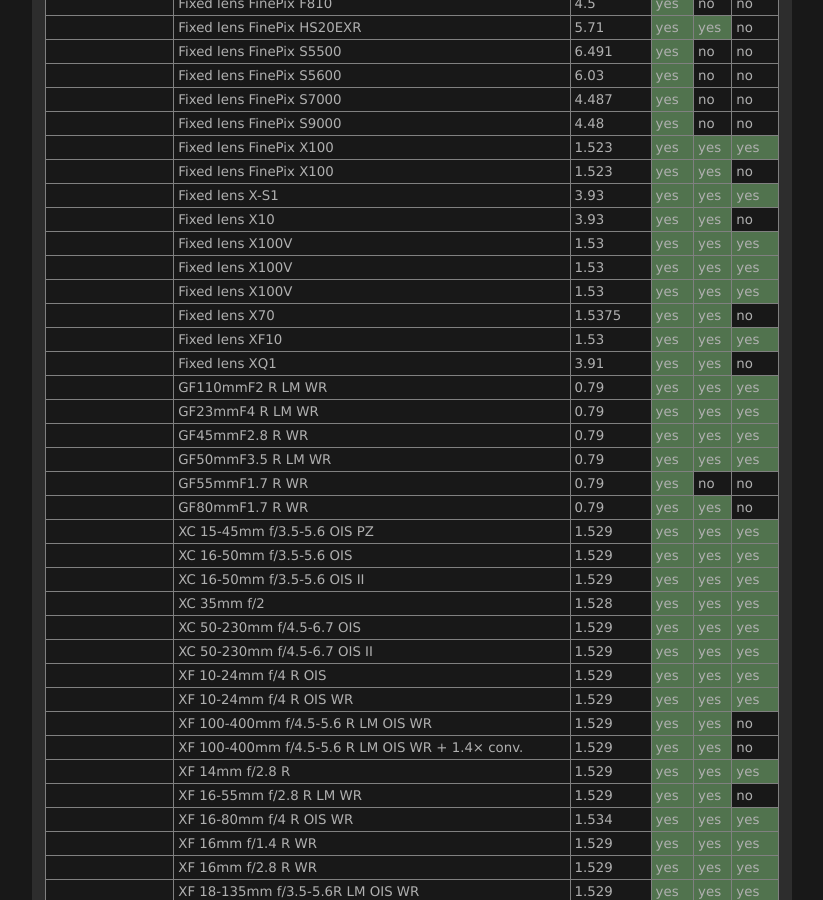
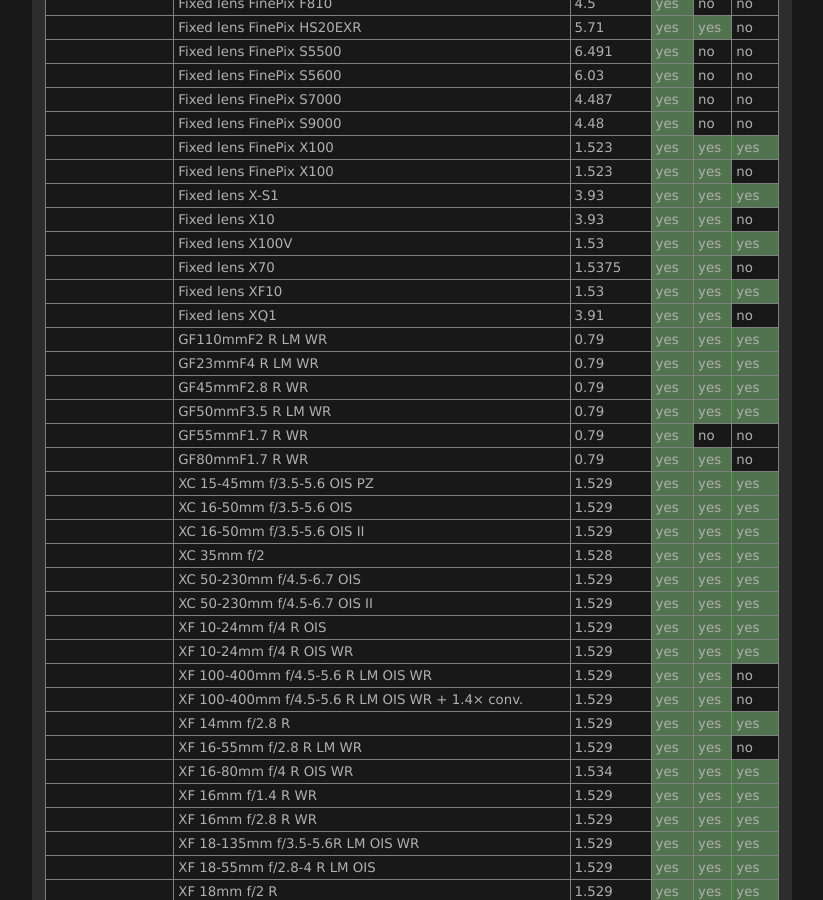
Before and after one commit to lensfun/lensfun.github.io, a Jekyll site: the page built from _posts/lenslist/2999-12-31-Lenslist-master.md, in a window 1280 px wide and 900 px high, scrolled down 7698 px. Shown: the whole window, without its empty margins (284-1107 px from the left). Built offline with Jekyll 4.4.1, drawn with Linux system fonts in a browser that asks for light colours.

Commit message:
Update master lens list from GitHub Actions

```diff
--- a/_posts/lenslist/2999-12-31-Lenslist-master.md
+++ b/_posts/lenslist/2999-12-31-Lenslist-master.md
@@ -318,8 +318,6 @@ This list was generated on 2024-09-30 from current Lensfun sources. Your Lensfun
 <tr class="lenslist-bg2"><td></td><td>Fixed lens FinePix X100</td><td>1.523</td><td class="lenslist-highlight lenslist-check">yes</td><td class="lenslist-highlight lenslist-check">yes</td><td class="lenslist-check">no</td></tr>
 <tr class="lenslist-bg2"><td></td><td>Fixed lens X-S1</td><td>3.93</td><td class="lenslist-highlight lenslist-check">yes</td><td class="lenslist-highlight lenslist-check">yes</td><td class="lenslist-highlight lenslist-check">yes</td></tr>
 <tr class="lenslist-bg2"><td></td><td>Fixed lens X10</td><td>3.93</td><td class="lenslist-highlight lenslist-check">yes</td><td class="lenslist-highlight lenslist-check">yes</td><td class="lenslist-check">no</td></tr>
-<tr class="lenslist-bg2"><td></td><td>Fixed lens X100V</td><td>1.53</td><td class="lenslist-highlight lenslist-check">yes</td><td class="lenslist-highlight lenslist-check">yes</td><td class="lenslist-highlight lenslist-check">yes</td></tr>
-<tr class="lenslist-bg2"><td></td><td>Fixed lens X100V</td><td>1.53</td><td class="lenslist-highlight lenslist-check">yes</td><td class="lenslist-highlight lenslist-check">yes</td><td class="lenslist-highlight lenslist-check">yes</td></tr>
 <tr class="lenslist-bg2"><td></td><td>Fixed lens X100V</td><td>1.53</td><td class="lenslist-highlight lenslist-check">yes</td><td class="lenslist-highlight lenslist-check">yes</td><td class="lenslist-highlight lenslist-check">yes</td></tr>
 <tr class="lenslist-bg2"><td></td><td>Fixed lens X70</td><td>1.5375</td><td class="lenslist-highlight lenslist-check">yes</td><td class="lenslist-highlight lenslist-check">yes</td><td class="lenslist-check">no</td></tr>
 <tr class="lenslist-bg2"><td></td><td>Fixed lens XF10</td><td>1.53</td><td class="lenslist-highlight lenslist-check">yes</td><td class="lenslist-highlight lenslist-check">yes</td><td class="lenslist-highlight lenslist-check">yes</td></tr>
```
